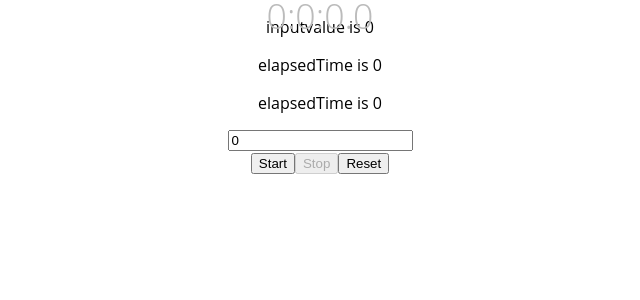
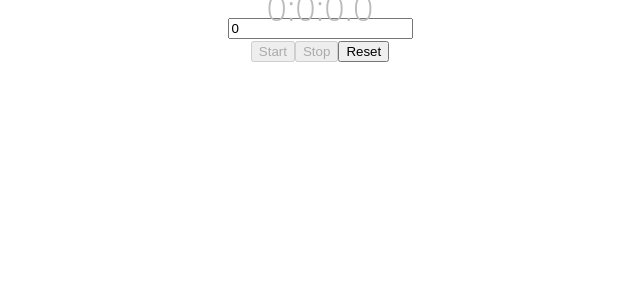
Before and after one commit to sam-540/angular-productivity-timer, an Angular app: page / in a window 1280 px wide. Shown: the top 300 px of the page, without its empty margins (320-960 px from the left). Built offline with nearby package versions, Linux system fonts and the light colour scheme; what angular-svg-round-progressbar would draw is missing.

Commit message:
removed debugging logs & added margin to buttons

```diff
--- a/src/app/app.component.css
+++ b/src/app/app.component.css
@@ -19,6 +19,7 @@ round-progress {
 }
 
 .buttons {
+  padding-top: 10px;
   margin: 0 auto;
   width: 50%;
   text-align: center;
--- a/src/app/app.component.html
+++ b/src/app/app.component.html
@@ -16,17 +16,13 @@
 </div>
 
 <div class="buttons">
-  <p>inputvalue is {{ inputValue }}</p>
-  <p>elapsedTime is {{ elapsedTime }}</p>
-  <p>elapsedTime is {{ elapsedTime }}</p>
-
   <input
     [ngModel]="inputValue"
     (change)="changeInput($event)"
     type="number"
     placeholder="enter number of minutes"
   />
-  <button [disabled]="isStarted || inputValue < 0" (click)="start()">
+  <button [disabled]="isStarted || inputValue <= 0" (click)="start()">
     Start
   </button>
   <button [disabled]="!isStarted" (click)="stop()">Stop</button>
--- a/src/app/app.component.ts
+++ b/src/app/app.component.ts
@@ -1,4 +1,4 @@
-import { Component } from '@angular/core';
+import { Component, OnDestroy } from '@angular/core';
 import { interval, Observable } from 'rxjs';
 
 import { takeWhile, tap, finalize } from 'rxjs/operators';
@@ -32,17 +32,11 @@ export class AppComponent {
         console.log(dat);
         if (this.elapsedTime >= this.totalTime) {
           this.playChime();
-          this.stop();
+          this.reset();
         } else if (!this.isStarted) {
           this.stop();
         }
       });
-  }
-
-  playChime(): void {
-    const audio = new Audio('../assets/chime.mp3');
-    audio.load();
-    audio.play();
   }
 
   stop(): void {
@@ -53,6 +47,12 @@ export class AppComponent {
     this.stop();
     this.inputValue = 0;
     this.elapsedTime = 0;
+  }
+
+  playChime(): void {
+    const audio = new Audio('../assets/chime.mp3');
+    audio.load();
+    audio.play();
   }
 
   msToTime(time: number): string {
```
